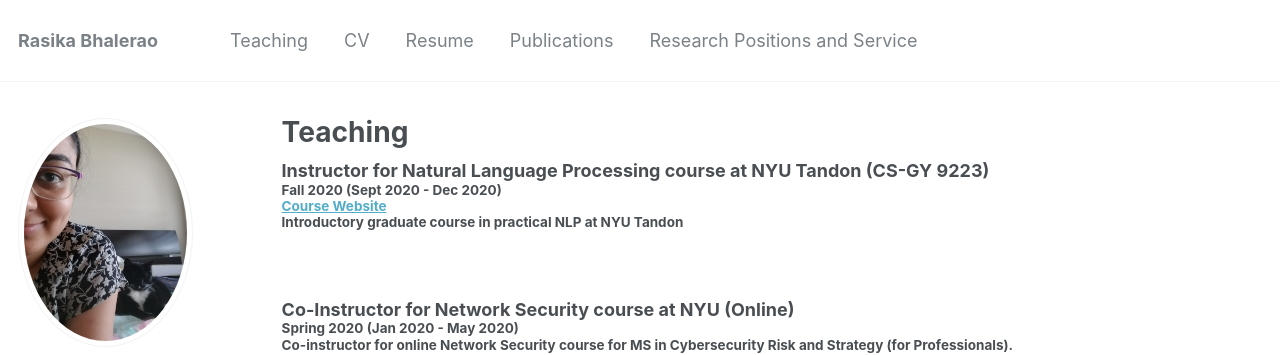
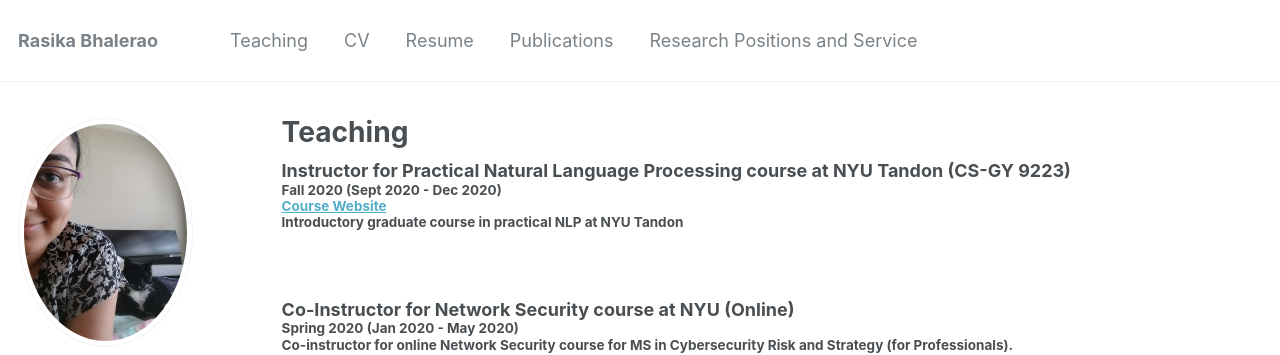
Before and after one commit to rasikabh/rasikabh.github.io, a Jekyll site: the page built from _pages/teaching.md, in a window 1280 px wide and 1179 px high. Shown: the top 355 px of the window. Built offline with Jekyll 4.4.1, drawn with Linux system fonts in a browser that asks for light colours.

Commit message:
Update teaching.md

```diff
--- a/_pages/teaching.md
+++ b/_pages/teaching.md
@@ -13,7 +13,7 @@ h2, h3, h4, h5, h6 {margin: 0;}
 
 {% include base_path %}
 
-### Instructor for Natural Language Processing course at NYU Tandon (CS-GY 9223)
+### Instructor for Practical Natural Language Processing course at NYU Tandon (CS-GY 9223)
 #### Fall 2020 (Sept 2020 - Dec 2020)
 #### [Course Website](https://rasikabh.github.io/nlp2020)
 #### Introductory graduate course in practical NLP at NYU Tandon
```
